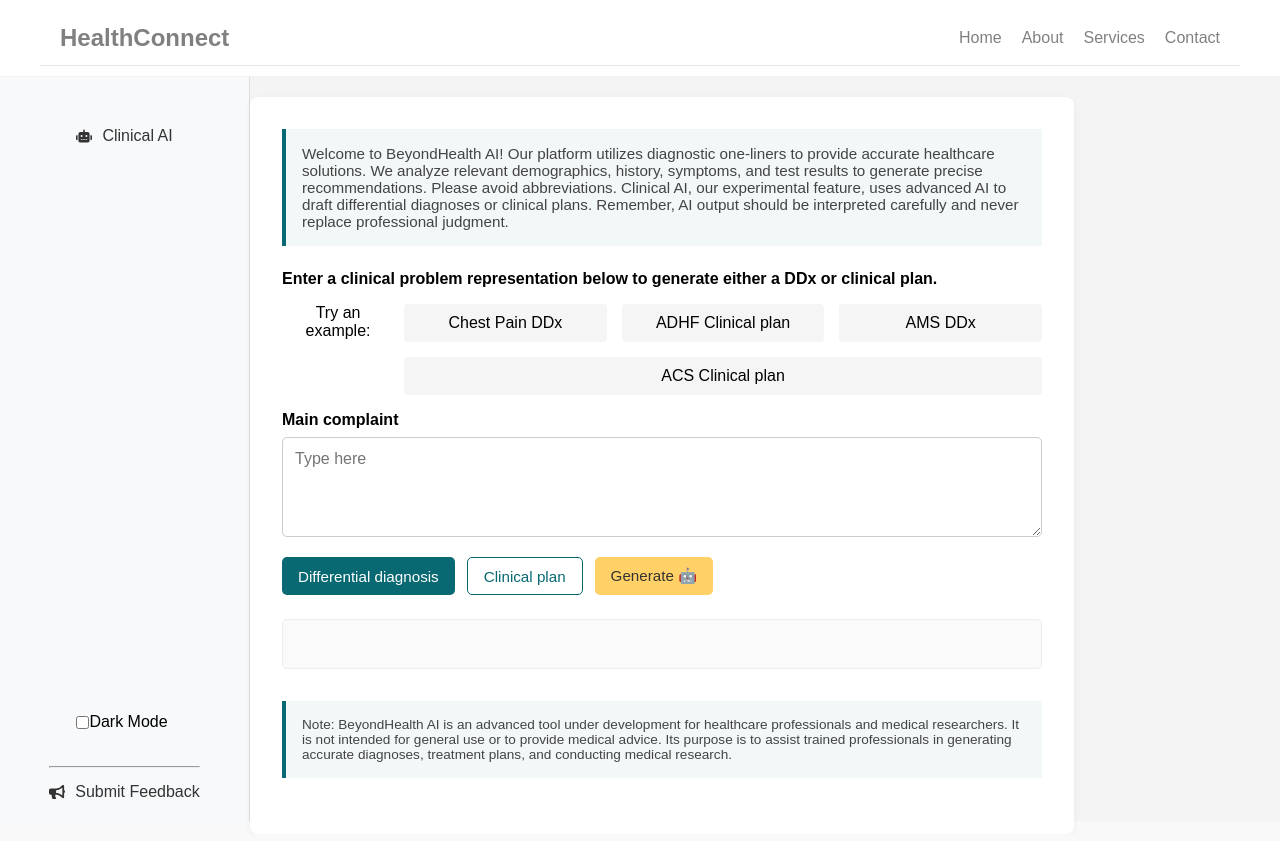
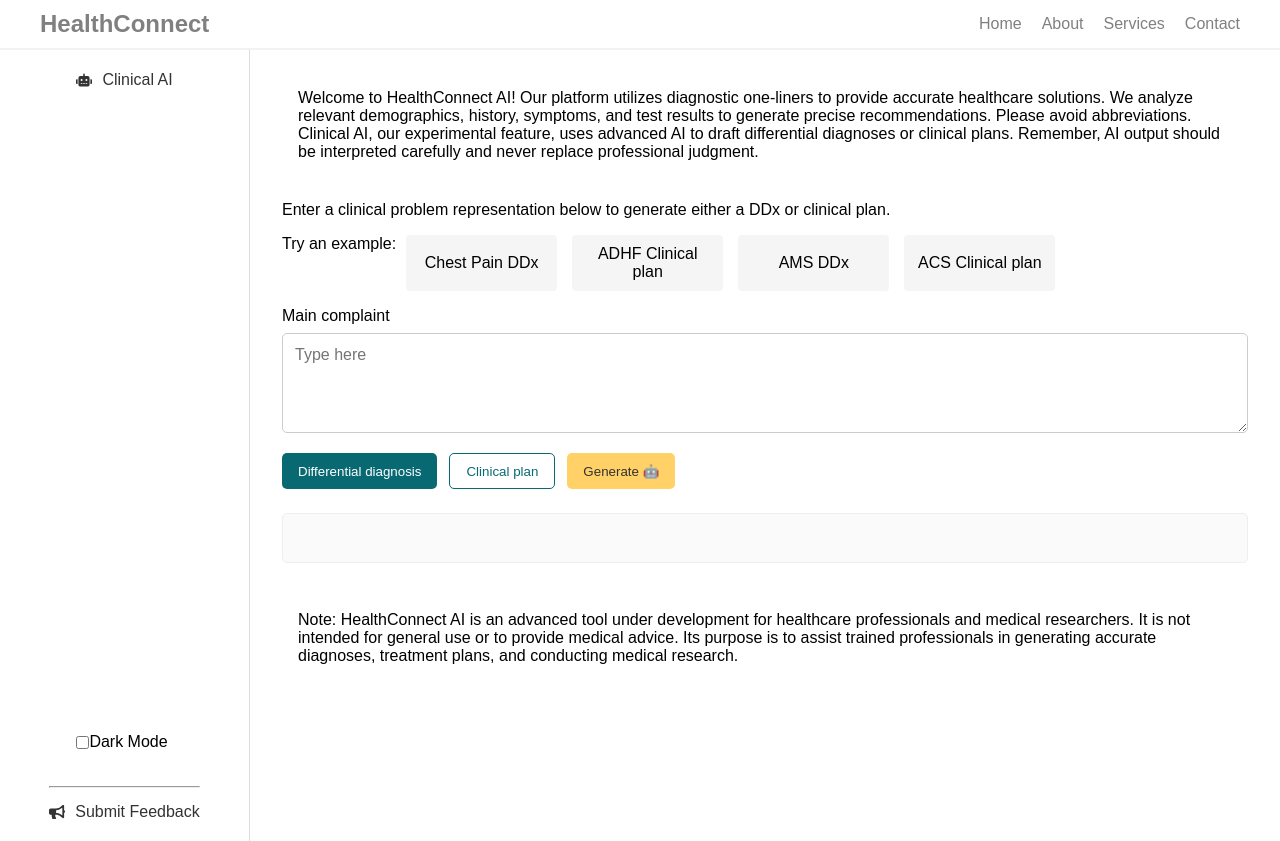
Before and after one commit to Awtlaw/psychic-carnival, a React (Vite) app in the folder client/: page / in a window 1280 px wide. Built offline with nearby package versions, Linux system fonts and the light colour scheme.

Commit message:
addition of login

```diff
--- a/client/package.json
+++ b/client/package.json
@@ -15,7 +15,7 @@
     "react": "^19.1.0",
     "react-dom": "^19.1.0",
     "react-icons": "^5.5.0",
-    "react-router-dom": "^7.8.0"
+    "react-router-dom": "^7.8.1"
   },
   "devDependencies": {
     "@eslint/js": "^9.25.0",
--- a/client/src/App.jsx
+++ b/client/src/App.jsx
@@ -1,20 +1,13 @@
-import './style.css'
-import { Navbar } from './components/Navbar'
-import { Sidebar } from './components/sidebar'
-import { Main } from './components/main'
+import { BrowserRouter, Routes, Route } from 'react-router-dom'
+import Home from './pages/home'
 
 function App() {
   return (
-    <div>
-      <Navbar />
-
-      <div className='content'>
-        <Sidebar />
-        <div className='main-content'>
-          <Main />
-        </div>
-      </div>
-    </div>
+    <BrowserRouter>
+      <Routes>
+        <Route path='/' element={<Home />} />
+      </Routes>
+    </BrowserRouter>
   )
 }
 
--- a/client/src/components/Main.css
+++ b/client/src/components/Main.css
@@ -8,40 +8,43 @@
         height: 100vh;
         margin: 0;
         padding: 0;
-        font-family: Arial, sans-serif;
+        overflow: hidden;
+        /* font-family: Arial, sans-serif; */
     }
 
     .main-body {
-        width: 80%;
+        /* width: 80%; */
         /* same as 4/5 of content area */
-        max-width: 900px;
+        /* max-width: 900px; */
         /* keep the max width */
         min-height: 80vh;
         /* ensures main content takes almost full viewport height */
-        margin-top: 20px;
+        margin-top: 40px;
+        height: 100vh;
         background: white;
         padding: 2rem;
-        border-radius: 8px;
-        box-shadow: 0 2px 8px rgba(0, 0, 0, 0.05);
+        overflow-y: auto;
+        /* border-radius: 8px; */
+        /* box-shadow: 0 2px 8px rgba(0, 0, 0, 0.05); */
     }
 
     .note {
-        background: #f2f7f8;
-        border-left: 4px solid #086972;
+        /* background: #f2f7f8; */
+        /* border-left: 4px solid #086972; */
         padding: 1rem;
         margin-bottom: 1.5rem;
-        font-size: 0.95rem;
-        color: #444;
+        /* font-size: 0.95rem; */
+        /* color: #444; */
     }
 
     .note.small {
         margin-top: 2rem;
-        font-size: 0.85rem;
+        /* font-size: 0.85rem; */
     }
 
     .input-instruction {
         margin-bottom: 1rem;
-        font-weight: bold;
+        /* font-weight: bold; */
     }
 
     .examples {
@@ -53,7 +56,7 @@
     }
 
     .example-title {
-        font-weight: lighter;
+        /* font-weight: lighter; */
         margin-bottom: 0.5rem;
         gap: 15px;
 
@@ -91,7 +94,7 @@
 
     .input-header {
         margin: 1rem 0 0.5rem;
-        font-weight: bold;
+        /* font-weight: bold; */
     }
 
     .input-box {
@@ -116,7 +119,7 @@
         border: none;
         border-radius: 5px;
         cursor: pointer;
-        font-size: 0.95rem;
+        /* font-size: 0.95rem; */
         transition: background 0.3s;
     }
 
--- a/client/src/components/Main.jsx
+++ b/client/src/components/Main.jsx
@@ -9,7 +9,7 @@ export function Main() {
       <div className='text-area'>
         <div className='note'>
           <p>
-            Welcome to BeyondHealth AI! Our platform utilizes diagnostic one-liners to provide accurate healthcare solutions. We analyze
+            Welcome to HealthConnect AI! Our platform utilizes diagnostic one-liners to provide accurate healthcare solutions. We analyze
             relevant demographics, history, symptoms, and test results to generate precise recommendations. Please avoid abbreviations.
             Clinical AI, our experimental feature, uses advanced AI to draft differential diagnoses or clinical plans. Remember, AI output
             should be interpreted carefully and never replace professional judgment.
@@ -58,7 +58,7 @@ export function Main() {
 
       <div className='note small'>
         <p>
-          Note: BeyondHealth AI is an advanced tool under development for healthcare professionals and medical researchers. It is not
+          Note: HealthConnect AI is an advanced tool under development for healthcare professionals and medical researchers. It is not
           intended for general use or to provide medical advice. Its purpose is to assist trained professionals in generating accurate
           diagnoses, treatment plans, and conducting medical research.
         </p>
--- a/client/src/components/Navbar.css
+++ b/client/src/components/Navbar.css
@@ -7,6 +7,9 @@
 nav {
     background-color: #FFFFFF;
     padding: 10px 20px;
+    width: 100%;
+    position: fixed;
+    top:0;
 }
 /* Navbar flex layout */
 .navbar {
@@ -20,7 +23,7 @@ nav {
     z-index: 100;
 }
 .baseline {
-    border-bottom: 1px solid #F2F2F2;
+    border-bottom: 1px solid black;
 }
 
   /* Logo */
--- a/client/src/components/Navbar.jsx
+++ b/client/src/components/Navbar.jsx
@@ -9,7 +9,7 @@ export function Navbar() {
   }
   return (
     <div className='baseline'>
-      <nav>
+      <nav style={{ borderBottom: '2px solid #F2F2F2' }}>
         <div className='navbar'>
           <a href='#' className='logo'>
             HealthConnect
--- a/client/src/components/Sidebar.css
+++ b/client/src/components/Sidebar.css
@@ -2,16 +2,19 @@
     /* position: fixed; */
     /* top: 0; */
     /* left: 0; */
-    background: #f8f9fa;
+    background:#FFFFFF;
     width: 250px;
-    height: 100%;
-    min-height: 92vh;
+    /* height: 100%; */
+    /* min-height: 92vh; */
     padding: 20px;
+    padding-top: 40px;
     border-right: 1px solid #ddd;
     display: flex;
     align-items: center;
     justify-content: space-between;
     flex-direction: column;
+    flex-shrink: 0;
+    overflow: hidden;
 
 }
 
@@ -27,12 +30,16 @@
     padding: 0;
     margin-top: 20px;
 }
-
+.cont{
+    /* display: flex; */
+    flex-direction: column;
+    position: fixed;
+}
 .sidebar-menu li a {
     display: flex;
     align-items: center;
     color: #333;
-    padding: 10px 0;
+    padding: 10px 0px;
     text-decoration: none;
     font-weight: 500;
 }
--- /dev/null
+++ b/client/src/pages/home/index.jsx
@@ -0,0 +1,19 @@
+import '../../style.css'
+import { Navbar } from '../../components/Navbar'
+import { Sidebar } from '../../components/sidebar'
+import { Main } from '../../components/main'
+
+export default function Home() {
+  return (
+    <div>
+      <Navbar />
+
+      <div className='content'>
+        <Sidebar />
+        <div className='main-content'>
+          <Main />
+        </div>
+      </div>
+    </div>
+  )
+}
--- a/client/src/style.css
+++ b/client/src/style.css
@@ -1,47 +1,53 @@
+
+  html,
+  body,
+  #root {
+      height: 100%;
+      margin: 0;
+  }
+  /*
+
   * {
       margin: 0;
       padding: 0;
       box-sizing: border-box;
 
-  }
+  } */
 
-  .navbar {
+  /* .navbar {
       /* position: fixed; */
       /* top: 0; */
       /* left: 0; */
-      width: 100%;
-      height: 56px;
+      /* width: 100%;
+      height: 56px; */
 
-      border-bottom: 1px solid rgba(0, 0, 0, 0.1);
+      /* border-bottom: 1px solid rgba(0, 0, 0, 0.1); */
       /* display: flex; */
       /* align-items: center; */
-      padding: 0 20px;
+      /* padding: 0 20px; */
       /* z-index: 100; */
-  }
 
-  .layout {
-      /* display: flex;
-      margin-top: 56px; */
-      /* Adjust for navbar height */
-      /* height: calc(100vh - 56px); */
-      /* Full height minus navbar */
-  }
 
-  .sidebar {
+
+
+  /* .sidebar {
       width: 250px;
       background-color: #968b87;
       padding: 20px;
       overflow-y: auto;
       ;
-  }
+  } */
 
   .main-content {
       flex: 1;
       background-color: #f4f4f4;
+      overflow-y: auto;
+
   }
 
   .content{
         display: flex;
-        height: calc(100vh - 56px);
-        min-height: 92vh;
+        flex: 1;
+        /* height: calc(100vh - 56px); */
+        min-height: 0;
   }
```
Also changed, not shown: 1 other file (tests, documents, lock files or other folders).
